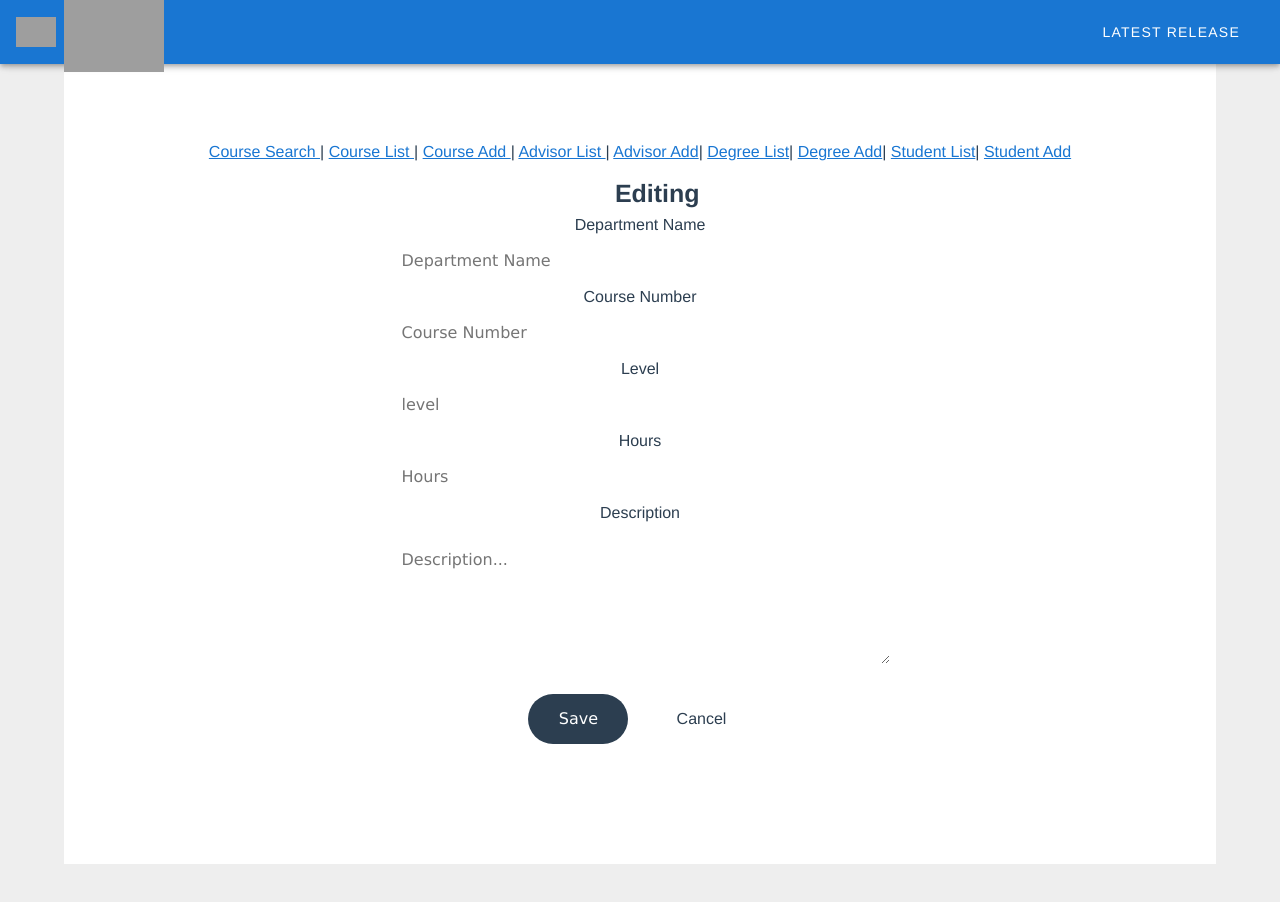
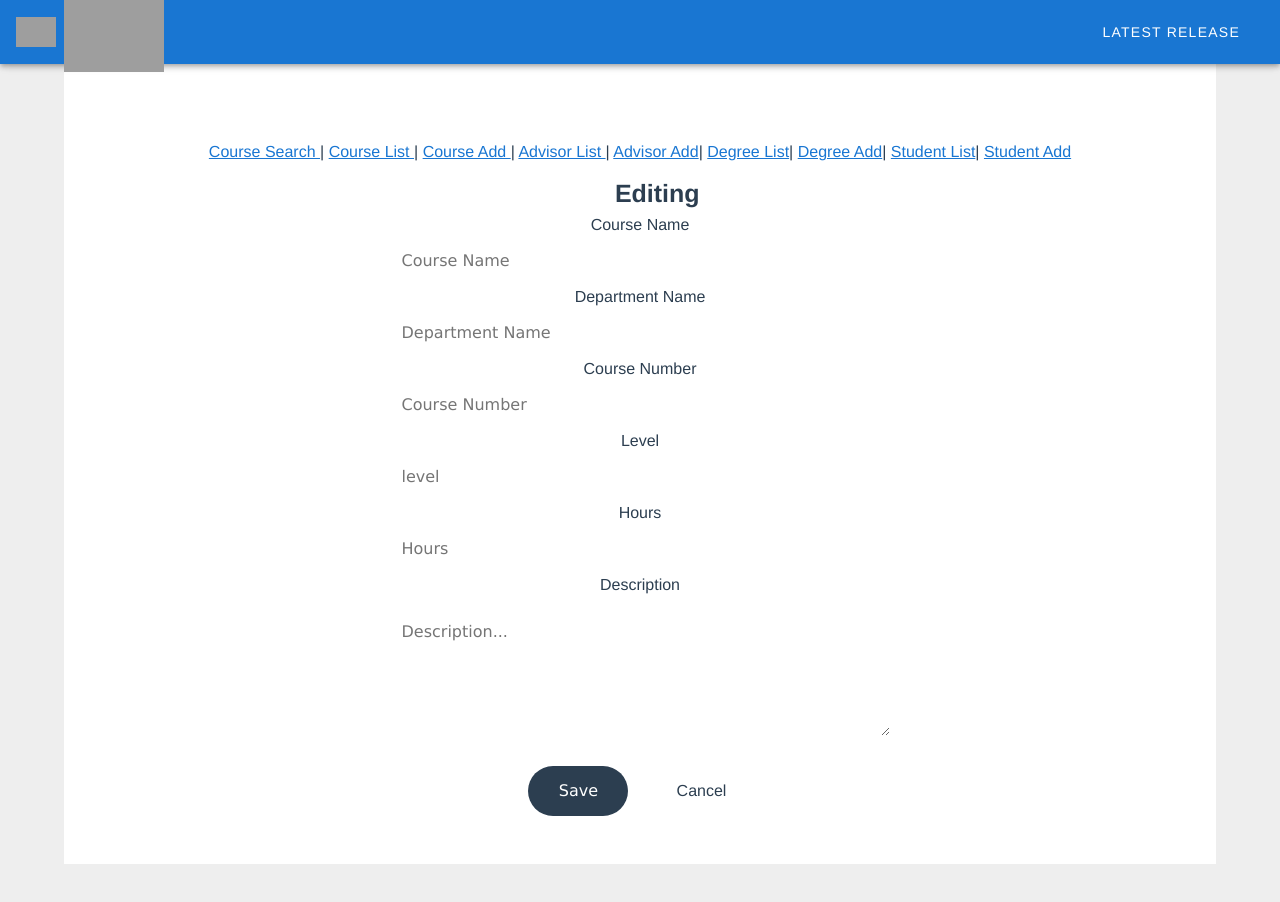
Before and after one commit to ChloeSheasby/seivproject3-vue, a Vue app: page /courseEdit/1 in a window 1280 px wide. Shown: the top 902 px of the page. Built offline with nearby package versions, Linux system fonts and the light colour scheme; no server answers; grey boxes are pictures that could not be loaded.

Commit message:
fix: corrected a couple missing or messed up text fields

```diff
--- a/src/views/CourseEdit.vue
+++ b/src/views/CourseEdit.vue
@@ -6,6 +6,15 @@
     <form @submit.prevent="updateCourse">
 
       <div class="text-input-group">
+              <div class='input-label'>Course Name</div>
+              <input
+                class="text-input"
+                v-model="course.courseName"
+                type="text"
+                id="courseName"
+                placeholder="Course Name"
+              />
+              <br>
               <div class='input-label'>Department Name</div>
               <input
                 class="text-input"
--- a/src/views/StudentView.vue
+++ b/src/views/StudentView.vue
@@ -20,7 +20,7 @@
       <div class="text-input">Advisor ID: {{ this.student.advisorID }}</div>
       <div class="text-input">First Name: {{ this.student.fName }}</div>
       <div class="text-input">Last Name: {{ this.student.lName }}</div>
-      <div class="text-input">Last Name: {{ this.student.email }}</div>
+      <div class="text-input">Email: {{ this.student.email }}</div>
       </div>
     </div>
 </template>
```
